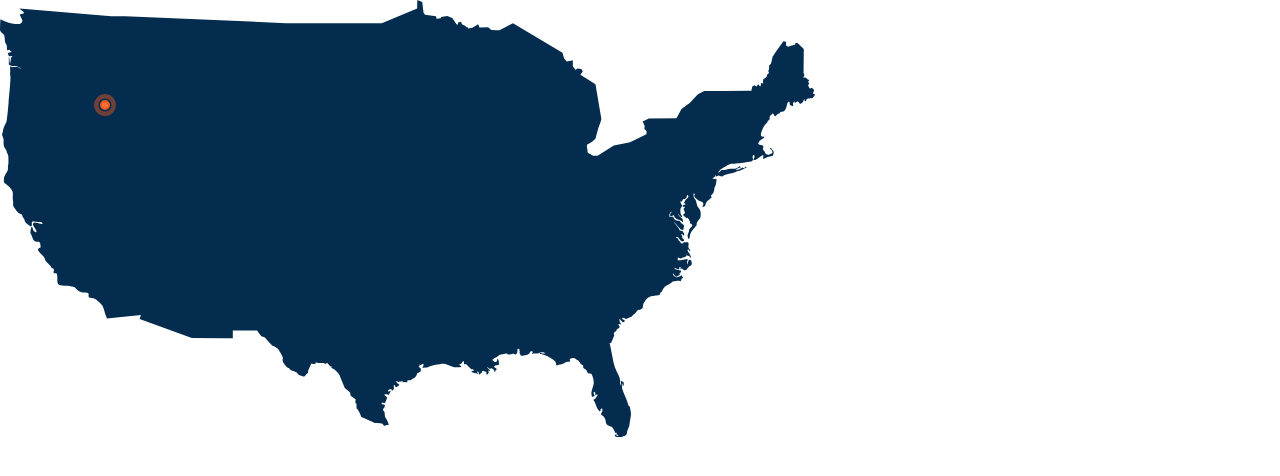
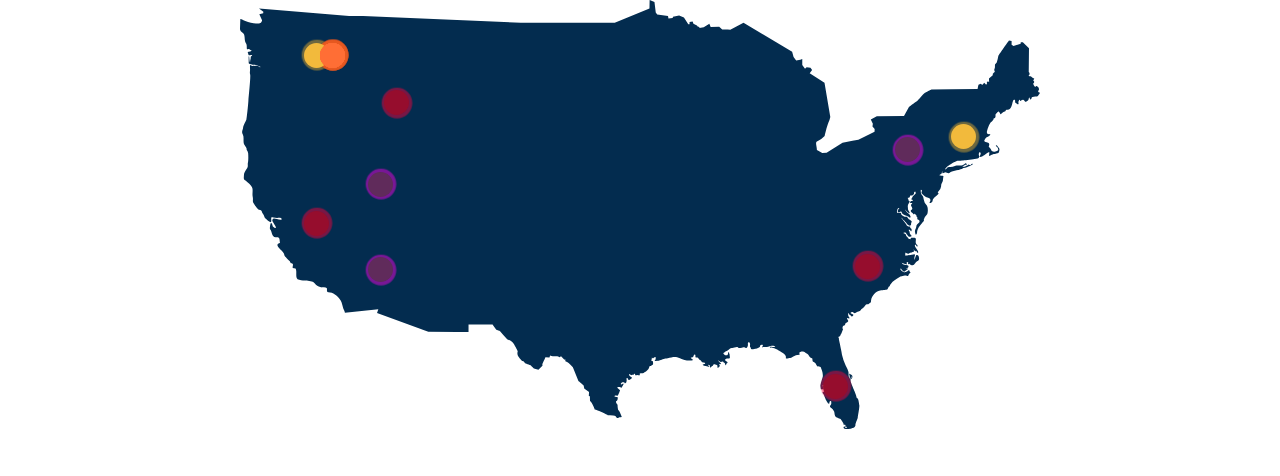
Before and after one commit to namahin/map-infrex, a plain HTML site: page index.html in a window 1280 px wide. Drawn offline with nearby package versions, Linux system fonts and the light colour scheme.

Commit message:
update location

```diff
--- a/index.html
+++ b/index.html
@@ -9,11 +9,73 @@
 </head>
 
 <body>
-	<img src="us-map.svg" alt="us map svg">
-	<div class="map-marker map-clickable" style="position: absolute; top: 100px; left: 100px;">
-		<div class="dot" style="border: 10px solid #eb5a21;"></div>
-		<div class="pulse" style="border: 2px solid #eb5a21; background-color: #ff6e35;"></div>
+	<div class="map-area">
+		<img src="us-map.svg" alt="us map svg">
+		<div class="map-marker map-clickable" style="position: absolute; top: 10%; left: 8%;">
+			<div class="dot" style="border: 10px solid #E8AE2F;"></div>
+			<div class="pulse" style="background-color: #F2BA3C;"></div>
+		</div>
+		<div class="map-marker map-clickable" style="position: absolute; bottom: 45%; left: 8%;">
+			<div class="dot" style="border: 10px solid #FF003C;"></div>
+			<div class="pulse" style="background-color: #960D2D;"></div>
+		</div>
+		<div class="map-marker map-clickable" style="position: absolute; top: 21%; left: 18%;">
+			<div class="dot" style="border: 10px solid #FF003C;"></div>
+			<div class="pulse" style="background-color: #960D2D;"></div>
+		</div>
+		<div class="map-marker map-clickable" style="position: absolute; top: 40%; left: 16%;">
+			<div class="dot" style="border: 10px solid #FF00E7;"></div>
+			<div class="pulse" style="background-color: #602B5B;"></div>
+		</div>
+		<div class="map-marker map-clickable" style="position: absolute; top: 60%; left: 16%;">
+			<div class="dot" style="border: 10px solid #FF00E7;"></div>
+			<div class="pulse" style="background-color: #602B5B;"></div>
+		</div>
+		<div class="map-marker map-clickable" style="position: absolute; top: 10%; left: 10%;">
+			<div class="dot" style="border: 10px solid #eb5a21;"></div>
+			<div class="pulse" style="background-color: #ff6e35;"></div>
+		</div>
+		<div class="map-marker map-clickable" style="position: absolute; top: 10%; left: 10%;">
+			<div class="dot" style="border: 10px solid #eb5a21;"></div>
+			<div class="pulse" style="background-color: #ff6e35;"></div>
+		</div>
+		<div class="map-marker map-clickable" style="position: absolute; top: 10%; left: 10%;">
+			<div class="dot" style="border: 10px solid #eb5a21;"></div>
+			<div class="pulse" style="background-color: #ff6e35;"></div>
+		</div>
+		<div class="map-marker map-clickable" style="position: absolute; top: 10%; left: 10%;">
+			<div class="dot" style="border: 10px solid #eb5a21;"></div>
+			<div class="pulse" style="background-color: #ff6e35;"></div>
+		</div>
+		<div class="map-marker map-clickable" style="position: absolute; top: 10%; left: 10%;">
+			<div class="dot" style="border: 10px solid #eb5a21;"></div>
+			<div class="pulse" style="background-color: #ff6e35;"></div>
+		</div>
+		<div class="map-marker map-clickable" style="position: absolute; top: 10%; left: 10%;">
+			<div class="dot" style="border: 10px solid #eb5a21;"></div>
+			<div class="pulse" style="background-color: #ff6e35;"></div>
+		</div>
+		<div class="map-marker map-clickable" style="position: absolute; bottom: 35%; right: 20%;">
+			<div class="dot" style="border: 10px solid #FF003C;"></div>
+			<div class="pulse" style="background-color: #960D2D;"></div>
+		</div>
+		<div class="map-marker map-clickable" style="position: absolute; bottom: 7%; right: 24%;">
+			<div class="dot" style="border: 10px solid #FF003C;"></div>
+			<div class="pulse" style="background-color: #960D2D;"></div>
+		</div>
+		<div class="map-marker map-clickable" style="position: absolute;  top: 32%;right: 15%;">
+			<div class="dot" style="border: 10px solid #FF00E7;"></div>
+			<div class="pulse" style="background-color: #602B5B;"></div>
+		</div>
+		<div class="map-marker map-clickable" style="position: absolute; top: 29%; right: 8%;">
+			<div class="dot" style="border: 10px solid #E8AE2F;"></div>
+			<div class="pulse" style="background-color: #F2BA3C;"></div>
+		</div>
 	</div>
+
+
+
+
 </body>
 
 </html>
--- a/style.css
+++ b/style.css
@@ -1,22 +1,33 @@
 @import url(https://maxcdn.bootstrapcdn.com/bootstrap/3.3.5/css/bootstrap.min.css);
+
+html,
+body {
+  overflow-y: hidden;
+}
+
+.map-area {
+  max-width: 800px;
+  margin: auto;
+  position: relative;
+}
+
+.map-area img {
+  width: 100%;
+}
+
 #chartdiv {
   width: 100%;
   height: 500px;
 }
 
 .map-marker {
-  width: 10px;
-  height: 10px;
-}
-
-.map-marker.map-clickable {
-  cursor: pointer;
+  width: 25px;
+  height: 25px;
 }
 
 .pulse {
-  width: 10px;
-  height: 10px;
-  border: 1px solid #cdbc10;
+  width: 25px;
+  height: 25px;
   -webkit-border-radius: 30px;
   -moz-border-radius: 30px;
   border-radius: 30px;
@@ -30,9 +41,9 @@
   background: transparent;
   -webkit-border-radius: 60px;
   -moz-border-radius: 60px;
-  border-radius: 60px;
-  height: 50px;
-  width: 50px;
+  border-radius: 100px;
+  height: 70px;
+  width: 70px;
   -webkit-animation: pulse 3s ease-out;
   -moz-animation: pulse 3s ease-out;
   animation: pulse 3s ease-out;
@@ -40,8 +51,8 @@
   -moz-animation-iteration-count: infinite;
   animation-iteration-count: infinite;
   position: absolute;
-  top: -20px;
-  left: -20px;
+  top: -22.5px;
+  left: -22.5px;
   z-index: 1;
   opacity: 0;
 }
@@ -51,40 +62,49 @@
     -moz-transform: scale(0);
     opacity: 0.0;
   }
+
   25% {
     -moz-transform: scale(0);
     opacity: 0.1;
   }
+
   50% {
     -moz-transform: scale(0.1);
     opacity: 0.3;
   }
+
   75% {
     -moz-transform: scale(0.5);
     opacity: 0.5;
   }
+
   100% {
     -moz-transform: scale(1);
     opacity: 0.0;
   }
 }
+
 @-webkit-keyframes "pulse" {
   0% {
     -webkit-transform: scale(0);
     opacity: 0.0;
   }
+
   25% {
     -webkit-transform: scale(0);
     opacity: 0.1;
   }
+
   50% {
     -webkit-transform: scale(0.1);
     opacity: 0.3;
   }
+
   75% {
     -webkit-transform: scale(0.5);
     opacity: 0.5;
   }
+
   100% {
     -webkit-transform: scale(1);
     opacity: 0.0;
```
